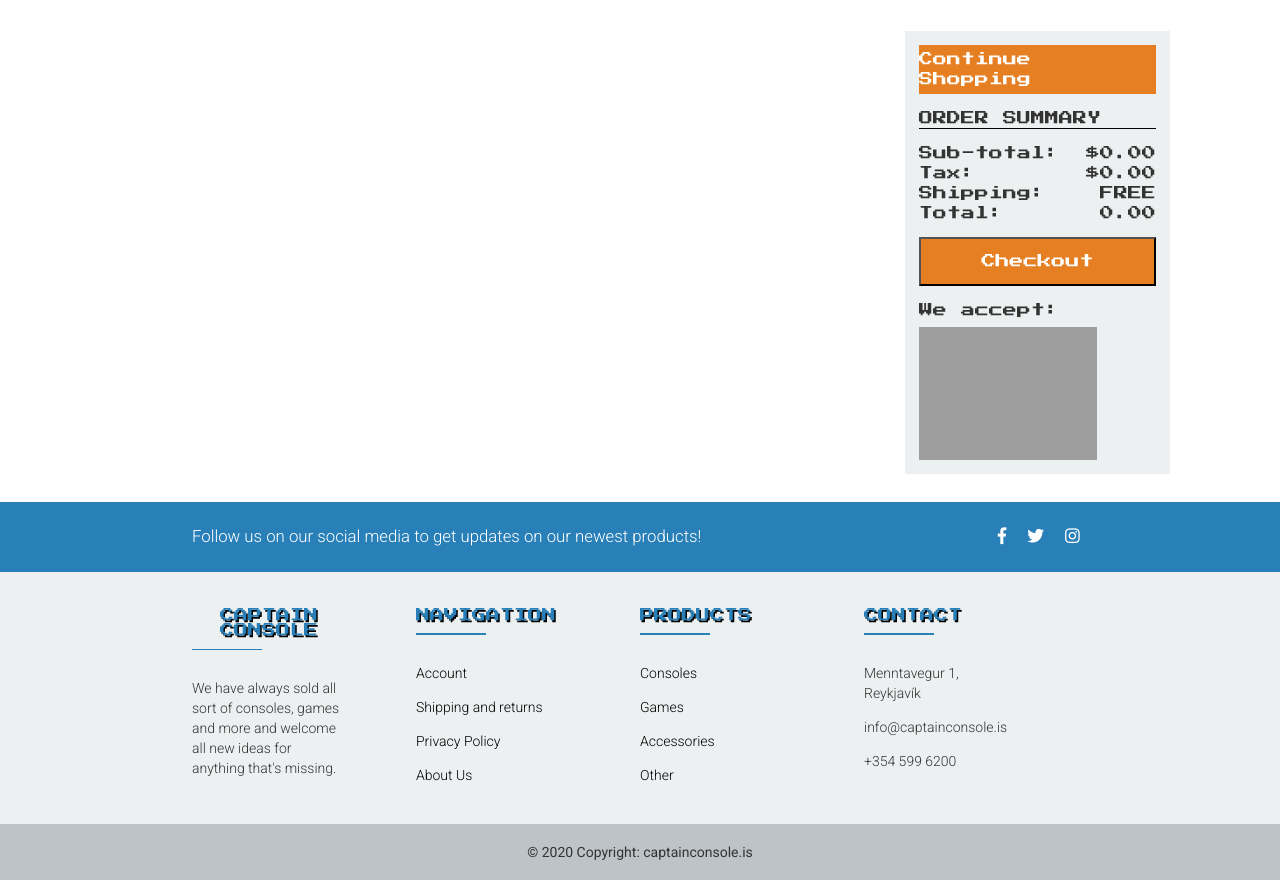
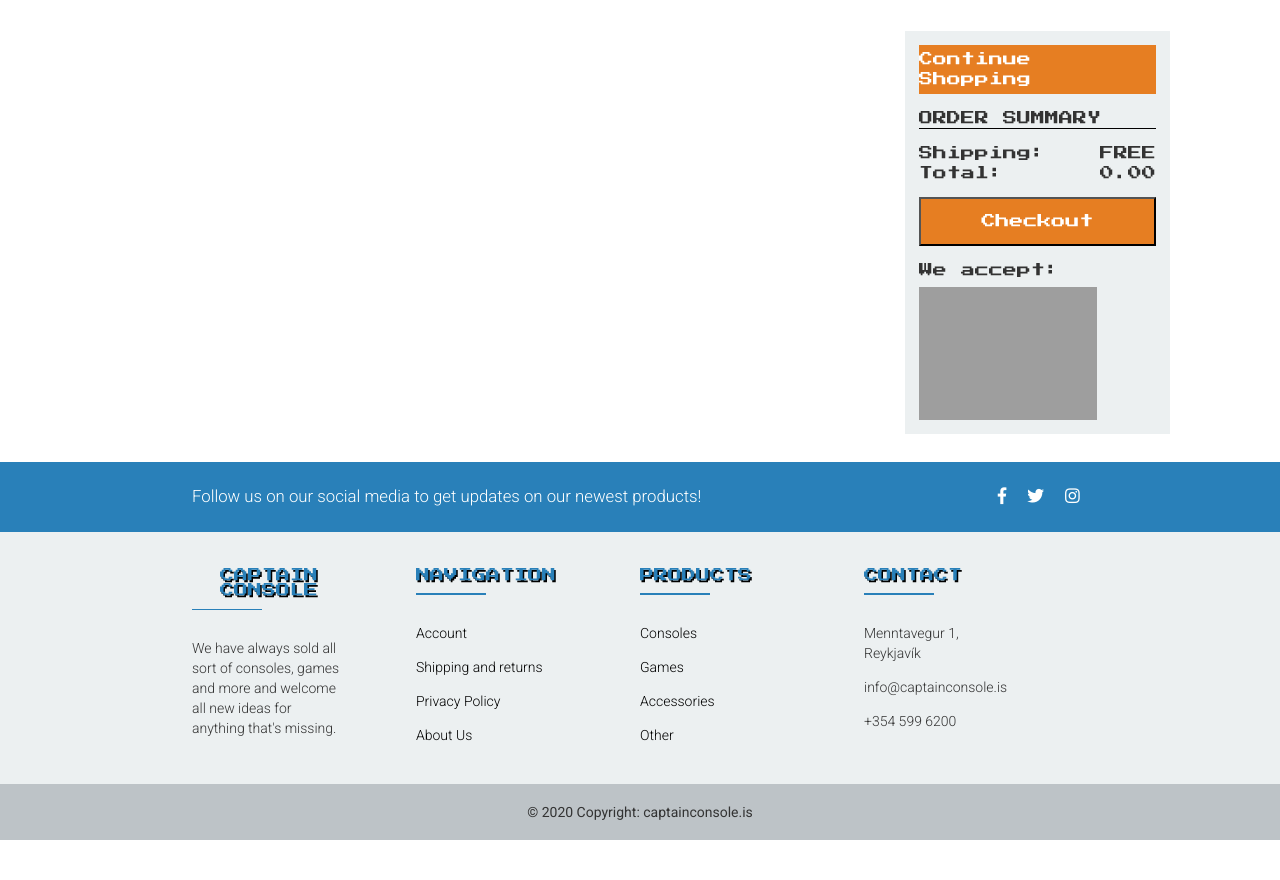
Before and after one commit to MikaelMani99/RU_vln2, a Django app: page /chest/ in a window 1280 px wide. Shown: the part 229-1109 px from the top of the page. After the commit the page ends 1069 px from the top, so only its background shows below. Run offline with Django 3.2, Linux system fonts and the light colour scheme; some libraries are stand-ins or nearby versions; grey boxes are pictures that could not be loaded.

Commit message:
removed unnecessary stuff from cart order summary

```diff
--- a/Project/templates/chest/cart.html
+++ b/Project/templates/chest/cart.html
@@ -23,14 +23,6 @@
     <a href="{% url 'captain_console_index' %}" class="checkout-btn">Continue Shopping</a>
     <div class="order-sum">Order Summary</div>
     <div class="order-details-text">
-        <div>Sub-total:</div>
-        <div>$0.00</div>
-    </div>
-    <div class="order-details-text">
-        <div>Tax:</div>
-        <div>$0.00</div>
-    </div>
-    <div class="order-details-text">
         <div>Shipping:</div>
         <div>FREE</div>
     </div>
```
